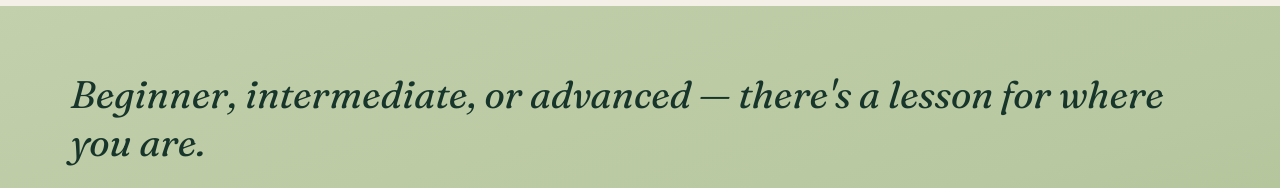
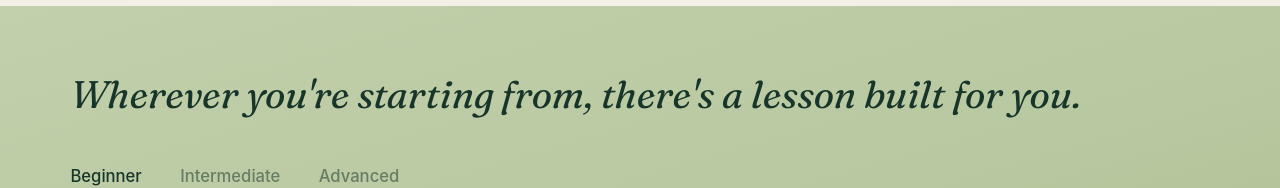
Before and after one commit to karinrub/maui-lessons, a React (Vite) app: page /weekly-lessons in a window 1280 px wide. Shown: the part 629-817 px from the top of the page. Built offline with nearby package versions, Linux system fonts and the light colour scheme.

Commit message:
fix(weekly): stop repeating tab labels in the heading above them
"Beginner, intermediate, or advanced" duplicated the tab labels right
below it.

Co-Authored-By: Claude Sonnet 5 <noreply@anthropic.com>

```diff
--- a/src/components/weekly/SkillLevelSection.tsx
+++ b/src/components/weekly/SkillLevelSection.tsx
@@ -190,7 +190,7 @@ export default function SkillLevelSection() {
 
       <div className="skill-section">
         <h2 className="skill-section__heading">
-          Beginner, intermediate, or advanced — there's a lesson for where you are.
+          Wherever you're starting from, there's a lesson built for you.
         </h2>
         <div className="skill-tabs" role="tablist" aria-label="Skill level" ref={tabsRef}>
           {levels.map((level) => (
```
